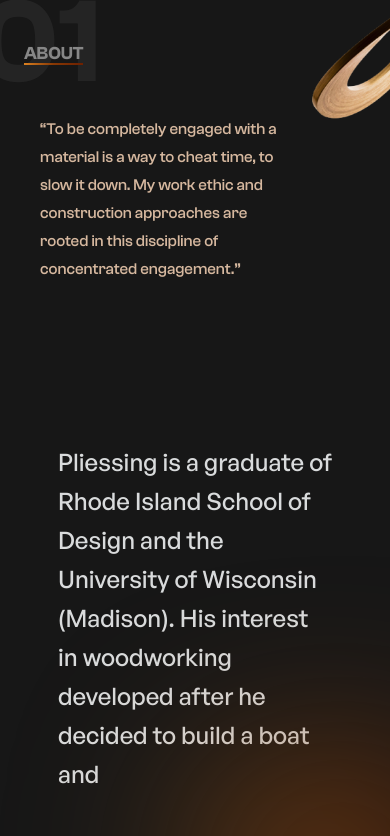
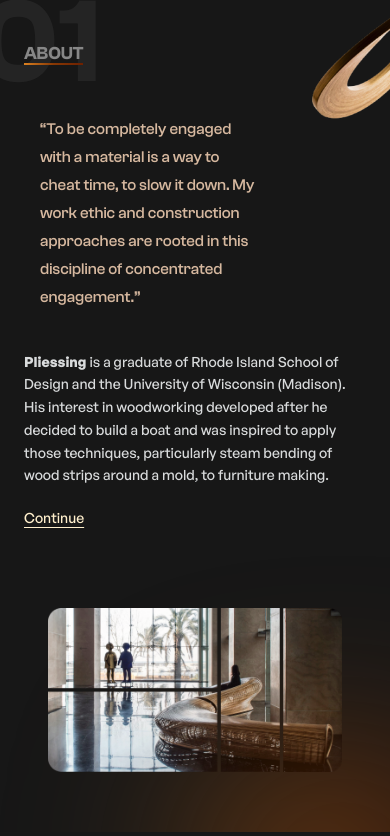
Before and after one commit to AfricanBudu/matthias-project, a React (Vite) app: page / in a window 390 px wide. Shown: the part 1588-2424 px from the top of the page. Built offline with nearby package versions, Linux system fonts and the light colour scheme.

Commit message:
touch continue

```diff
--- a/src/Components/Card/index.jsx
+++ b/src/Components/Card/index.jsx
@@ -17,15 +17,15 @@ const Card = ({i, title, description, progress, range, targetScale, bg}) => {
   return (
    <>
    <a href="#">
-   <div ref={container} className="h-screen flex items-center justify-center sticky top-0 ">
+   <div ref={container} className="md:h-screen md:pb-0 xs:pb-24 flex items-center justify-center sticky top-0 ">
       <motion.div
         style={{backgroundRepeat:`no-repeat`, backgroundSize:`cover`, scale, top:`calc(-5vh + ${i * 40}px)`, filter: `blur(${blur}px)`, background:`url(${bg})`}}
-        className="relative top-[-45%] flex items-end  md:h-[90vh] xs:h-[50vh] rounded-[50px] w-full overflow-hidden"
+        className="relative md:top-[-45%]  flex items-end  md:h-[100vh] xs:h-[50vh] rounded-t-[50px] w-full overflow-hidden"
       >
 
        <div className='h-2/4 bg-[#d9d9d94c] backdrop-blur-2xl w-full px-16'>
-       <h2 className='text-[60px] text-[#FFF1E5] font-Semibold_Grotesk py-6'>{title}</h2>
-       <p className='text-[28px] text-[#FFEBDA] leading-[35px] font-General_Sans font-[500]'>{description}</p>
+       <h2 className='md:text-[60px] xs:text-[17px] text-[#FFF1E5] font-Semibold_Grotesk py-6'>{title}</h2>
+       <p className='md:text-[28px] xs:text-[12px] text-[#FFEBDA] md:leading-[35px] font-General_Sans font-[500]'>{description}</p>
 
        </div>
 
--- a/src/assets/about.jsx
+++ b/src/assets/about.jsx
@@ -14,9 +14,9 @@ const About = () => {
                     <img src="/images/matthias-about-image.png" alt="" />
                 </div>
                 {/* ====First content==== */}
-                <div className="pt-3 leading-7 pr-5 w-[75%] md:mt-0 md:w-1/2">
+                <div className="pt-3 leading-7 pr-5  md:mt-0 md:w-1/2">
 
-                    <p className="text-[#D6B89F] xl:leading-[2.9375rem] font-Medium_Grotesk md:text-[2.8125rem] xs:leading-1 ">
+                    <p className="text-[#D6B89F] xl:leading-[2.9375rem] font-Medium_Grotesk md:text-[2.8125rem] xs:leading-1 md:max-w-[496px] xs:max-w-[218px] ">
 
                         “To be completely engaged with a material is a way
                         to cheat time, to slow it down. My work ethic and
@@ -26,19 +26,18 @@ const About = () => {
                 </div>
             </div>
             {/* ======== About Second Content============= */}
-            <div className="matthias-background w-full pt-40 pb-5">
+            <div className="matthias-background w-full md:pt-40 xs:pt-10 pb-5">
                 <div className="absolute bg-gradient-to-r w-[15.875rem] h-[10.25rem] blur-[100px] top-[59rem] -right-20 rounded-[100%]" />
-                <div className="px-[3.625rem] text-2xl font-General_Sans font-medium md:text-[1.8rem]">
-                    <p className="leading-relaxed text-[#D9DBDC] md:leading-tight">
-                        Pliessing is a graduate of Rhode Island School of Design
+                <div className="md:px-[3.625rem] xs:px-6 md:text-[32px] xs:text-[14px] font-General_Sans font-medium ">
+                    <p className="leading-relaxed text-[#D9DBDC]  md:leading-tight md:max-w-[1318px] font-[500]">
+                        <span className="font-[700]">Pliessing</span> is a graduate of Rhode Island School of Design
                         and the University of Wisconsin (Madison). His interest
                         in woodworking developed after he decided to build a boat and
-                        <br />
-                        <br />
+
                         was inspired to apply those techniques, particularly
-                        steam bending of wood strips <br />around a mold, to furniture making.
+                        steam bending of wood strips around a mold, to furniture making.
                     </p>
-                    <p className="text-[#FFEFCC] text-[1.5rem] mt-5 underline capitalize">continue</p>
+                    <p className="text-[#FFEFCC] md:text-[1.5rem] xs:text-[14px] mt-5 underline capitalize underline-offset-4">continue</p>
                 </div>
                 {/* ====Second image==== */}
                 <div className="flex justify-center items-center px-[3rem] my-10 mt-20">
--- a/src/assets/contact.jsx
+++ b/src/assets/contact.jsx
@@ -2,13 +2,13 @@
 
 const Contact = () => {
   return (
-    <div className="xl:px-[4.5rem]">
-      <div className="grid md:px-[4rem] xs:px-6 grid-cols-12 items-center xs:h-[420px] xs:bg-[#242424] ">
-        <div className=" md:col-span-6 xs:col-span-12  flex flex-col md:gap-14 xs:gap-10 py-20 md:bg-none " >
+    <div className="">
+      <div className="grid xl:px-[4.5rem] md:px-[4rem] xs:px-6 grid-cols-12 items-center md:h-full xs:h-[420px]  mybg">
+        <div className=" md:col-span-6 xs:col-span-12  flex flex-col md:gap-14 xs:gap-10 py-20 md:bg-none  " >
             <div className="flex flex-col md:gap-8 xs:gap-4">
                 <h1 className=" font-Bold_Grotesk xl:text-[120px] md:text-[70px] xs:text-[18px] leading-[83.5px] text-[#9C9485] md:block xs:hidden">CONTACT</h1>
                 <h1 className=" font-Bold_Grotesk xl:text-[120px] md:text-[70px] xs:text-[18px] text-[#9C9485] leading-[12px] xs:block md:hidden">CONTACT PLIESSING</h1>
-                <p className=" font-General_Sans md:text-[30px] xs:text-[14px] md:leading-[35px] xs:leading-[20px]  text-[#ffffff] xs:max-w-[275px]">
+                <p className=" font-General_Sans md:text-[30px] xs:text-[14px] md:leading-[35px] xs:leading-[20px]  text-[#ffffff] md:max-w-[629px] xs:max-w-[275px]">
                     For any enquires, contact us through our
                     handles and our team will get back to you.
                 </p>
--- a/src/assets/process.jsx
+++ b/src/assets/process.jsx
@@ -47,12 +47,12 @@ const Process = () => {
       <Header order='03' text='PROCESS'/>
       </div>
 
-      <div className='xl:px-[4.5rem] md:px-[4rem] xs:px-6'>
+      <div className='xl:px-[4.5rem] md:px-[4rem] xs:px-6 pb-20'>
         <div className='font-General_Sans'>
-          <p className=' text-[32px] leading-[38px] font-[500] text-[#B9B8C1]'>How we create these artistic sculptures</p>
+          <p className=' md:text-[32px]  xs:text-[12px] leading-[38px] font-[500] text-[#B9B8C1]'>How we create these artistic sculptures</p>
         </div>
       </div>
-      <div className=' px-4'>
+      <div className=' '>
         <main ref={container} className="relative mt-[10vh] ">
           {
             projects.map( (project, i) => {
--- a/src/assets/service.jsx
+++ b/src/assets/service.jsx
@@ -6,7 +6,7 @@ const Service = () => {
         <Header order={'02'} text={'SERVICES'}/>
         <section className=' xl:px-[4.5rem] md:px-[4rem] xs:px-6'>
             <div className='font-General_Sans'>
-            <p className=' xl:text-[32px] leading-[38px] font-[500] text-[#B9B8C1]'>Our services entails sculpting and furniture which are tailor made to the client taste.
+            <p className=' xl:text-[32px] md:leading-[38px] xs:text-[12px] font-[500] text-[#B9B8C1]'>Our services entails sculpting and furniture which are tailor made to the client taste.
             This comes in various size and shapes</p>
             </div>
             <div className='pt-16'>
--- a/src/index.css
+++ b/src/index.css
@@ -102,6 +102,7 @@ object-fit: cover
 }
 
 .gradient-underline::after {
+
   content: '';
   position: absolute;
   right: 0;
@@ -119,3 +120,19 @@ body {
   /* font-family: 'Bold Grotesk'; */
   /* font-weight: bold; */
 }
+@media screen and (max-width:767px) {
+  .mybg{
+    background:linear-gradient(rgba(0, 0, 0, 0.548), rgba(0, 0, 0, 0.541)), url("/public/images/matthias-pliessnig-1\ 2.png");
+  }
+
+
+}
+body::-webkit-scrollbar{
+  width: 5px;
+  /* background: #D6B89F; */
+}
+body::-webkit-scrollbar-thumb{
+
+  background:#D6B89F;
+  border-radius: 20px;
+}
```
